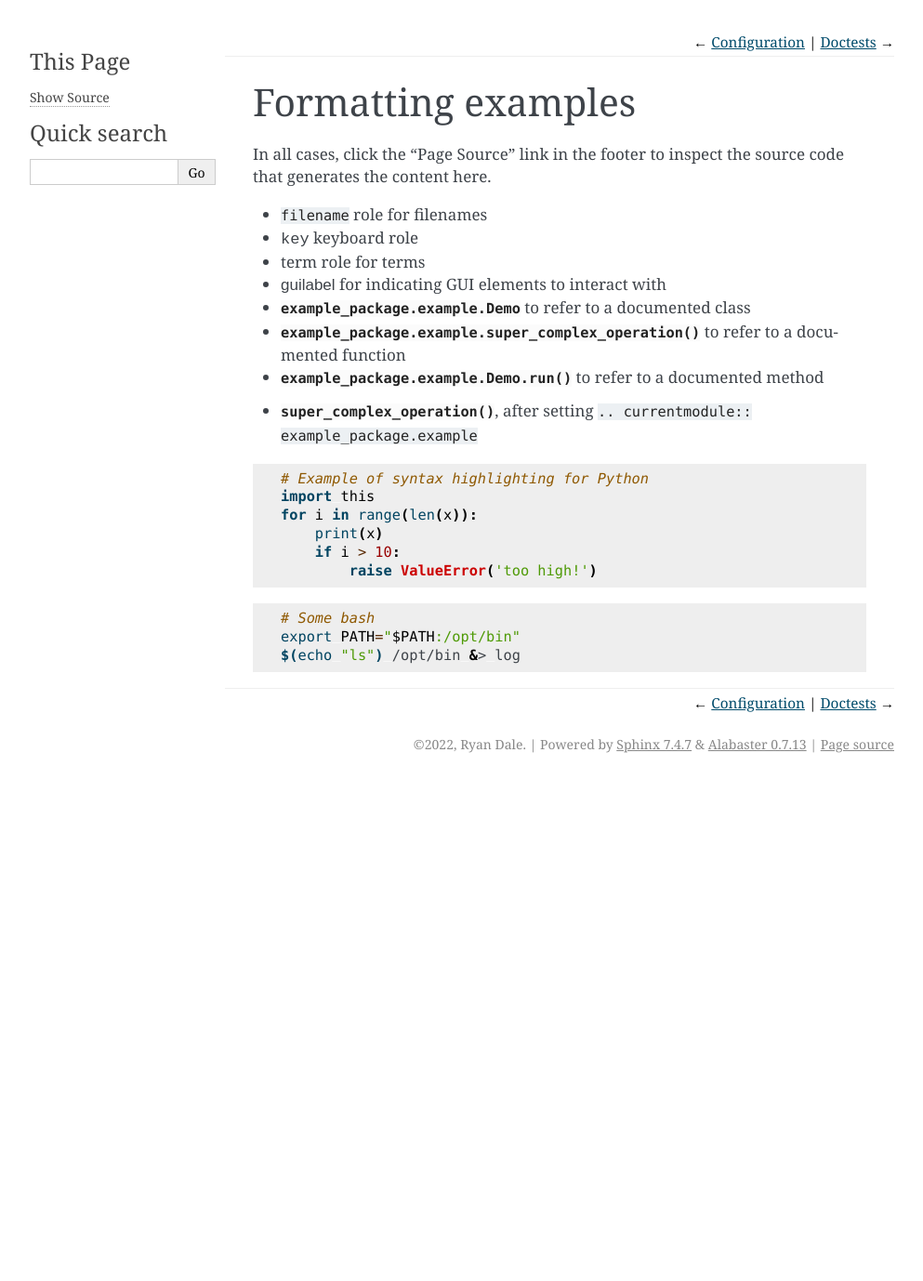
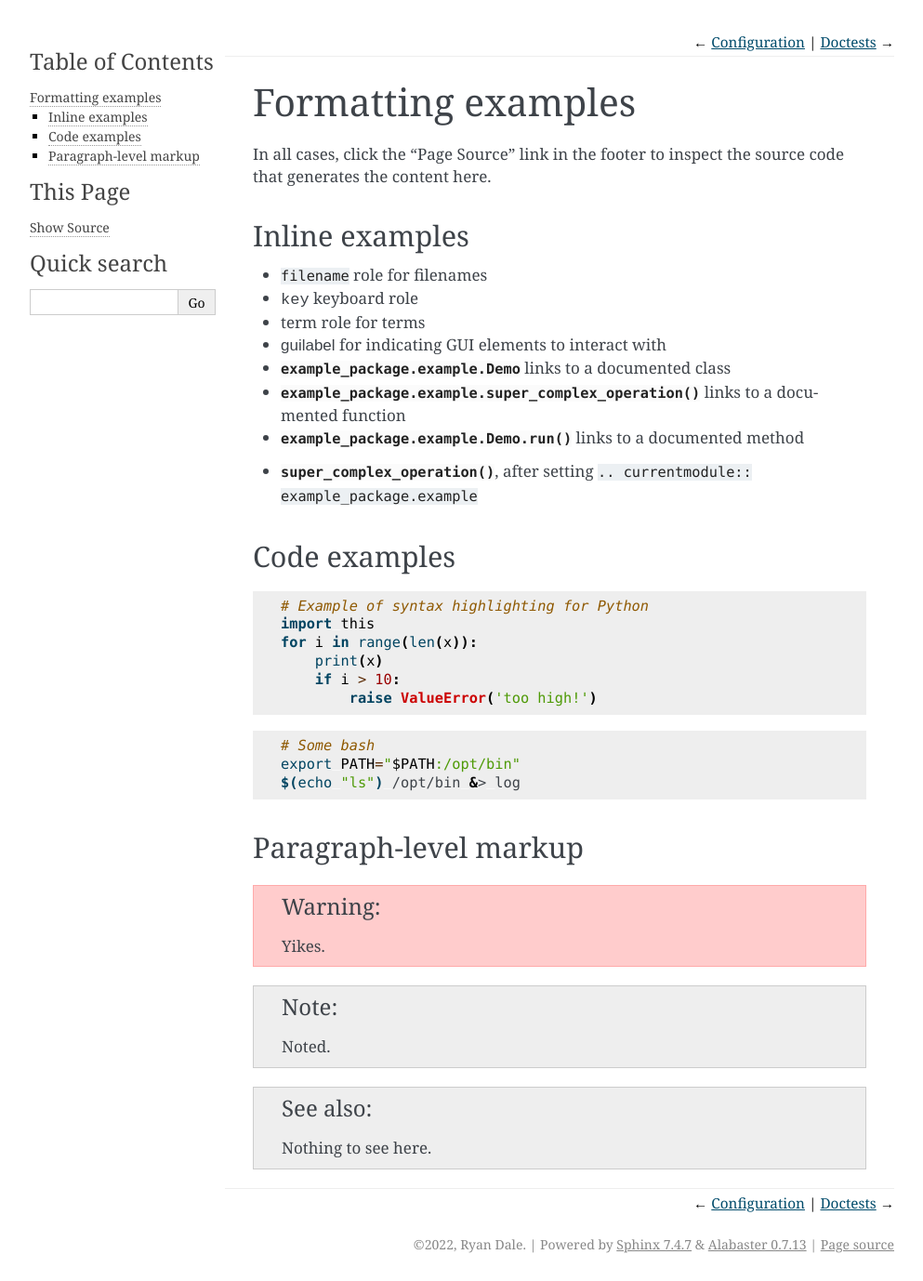
Before and after one commit to NICHD-BSPC/documentation-template, a Sphinx documentation site: the page built from doc/source/typography.rst, in a window 1280 px wide. Shown: the whole page at 93% size, without its empty margins (148-1141 px from the left). Built offline with Sphinx 7.4.7, drawn with Linux system fonts in a browser that asks for light colours; before the commit the page ends 900 px from its top, so only the background shows below that.

Commit message:
minor updates throughout

```diff
--- a/doc/source/configuration.rst
+++ b/doc/source/configuration.rst
@@ -17,7 +17,7 @@ extensions or source code.
 The answers to the questions from ``sphinx-quickstart`` are added to
 :file:`conf.py` and :file:`index.rst`, so you can always change things there.
 
-Shpinx comes with the `napolean
+Sphinx comes with the `napolean
 <https://www.sphinx-doc.org/en/master/usage/extensions/napoleon.html>`_
 extension so you can easily document your Python with NumPy-style docstrings.
 
--- a/doc/source/github_setup.rst
+++ b/doc/source/github_setup.rst
@@ -30,6 +30,9 @@ documentation below.
     Jekyll-generated docs. The GitHub Actions for this repo take care of
     this.
 
+``.github/workflows/main.yml``
+------------------------------
+
 .. literalinclude:: ../../.github/workflows/main.yml
     :language: yaml
     :linenos:
--- a/doc/source/typography.rst
+++ b/doc/source/typography.rst
@@ -4,20 +4,25 @@ Formatting examples
 In all cases, click the "Page Source" link in the footer to inspect the source
 code that generates the content here.
 
+Inline examples
+---------------
+
 - :file:`filename` role for filenames
 - :kbd:`key` keyboard role
 - :term:`term` role for terms
 - :guilabel:`guilabel` for indicating GUI elements to interact with
-- :class:`example_package.example.Demo` to refer to a documented class
-- :func:`example_package.example.super_complex_operation` to refer to
-  a documented function
-- :meth:`example_package.example.Demo.run` to refer to a documented method
+- :class:`example_package.example.Demo` links to a documented class
+- :func:`example_package.example.super_complex_operation` links to a documented
+  function
+- :meth:`example_package.example.Demo.run` links to a documented method
 
 .. currentmodule:: example_package.example
 
 - :func:`super_complex_operation`, after setting ``.. currentmodule::
   example_package.example``
 
+Code examples
+-------------
 
 .. code-block:: python
 
@@ -33,3 +38,18 @@ code that generates the content here.
     # Some bash
     export PATH="$PATH:/opt/bin"
     $(echo "ls") /opt/bin &> log
+
+Paragraph-level markup
+----------------------
+
+.. warning::
+
+    Yikes.
+
+.. note::
+
+    Noted.
+
+.. seealso::
+
+    Nothing to see here.
```
